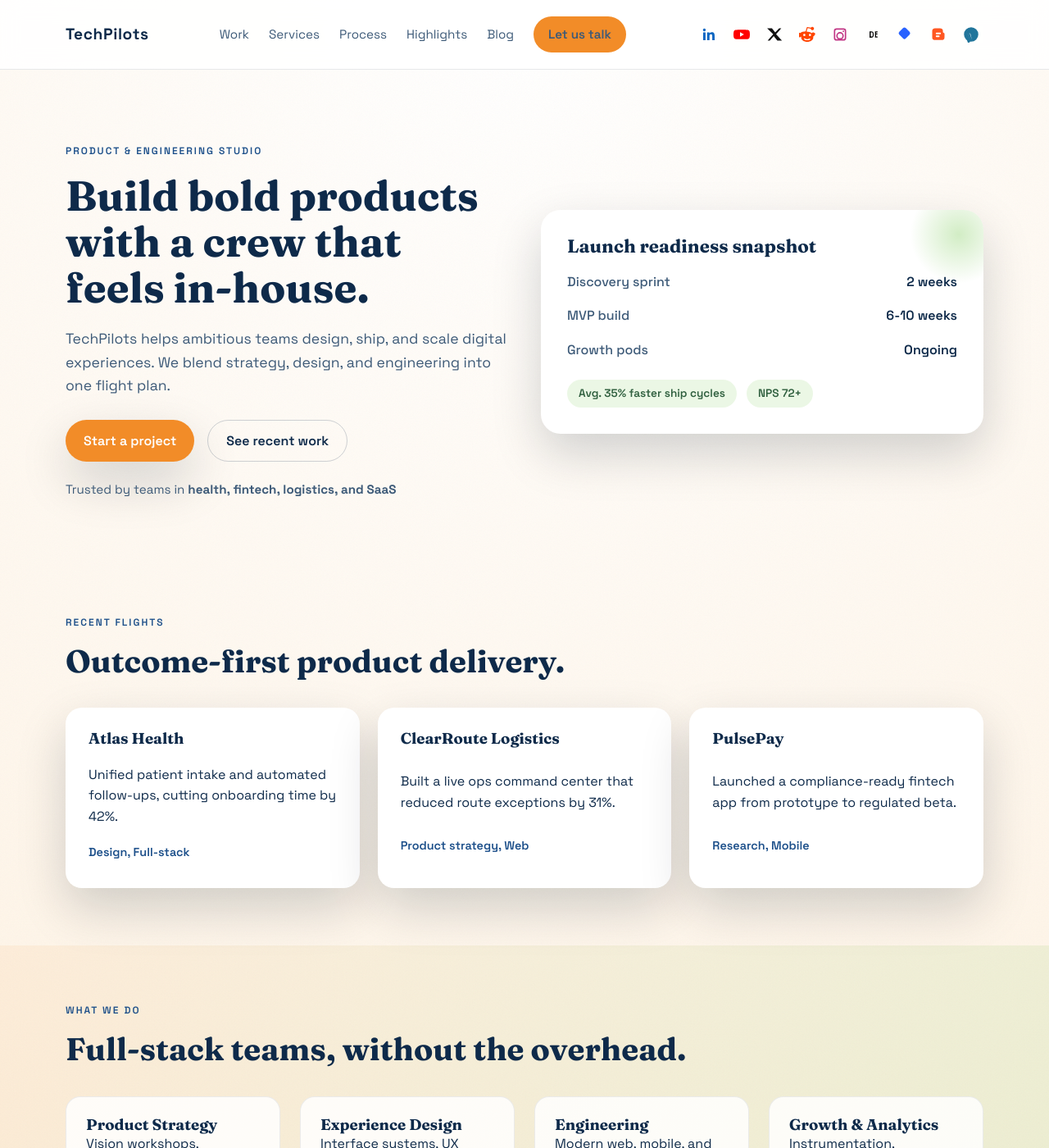
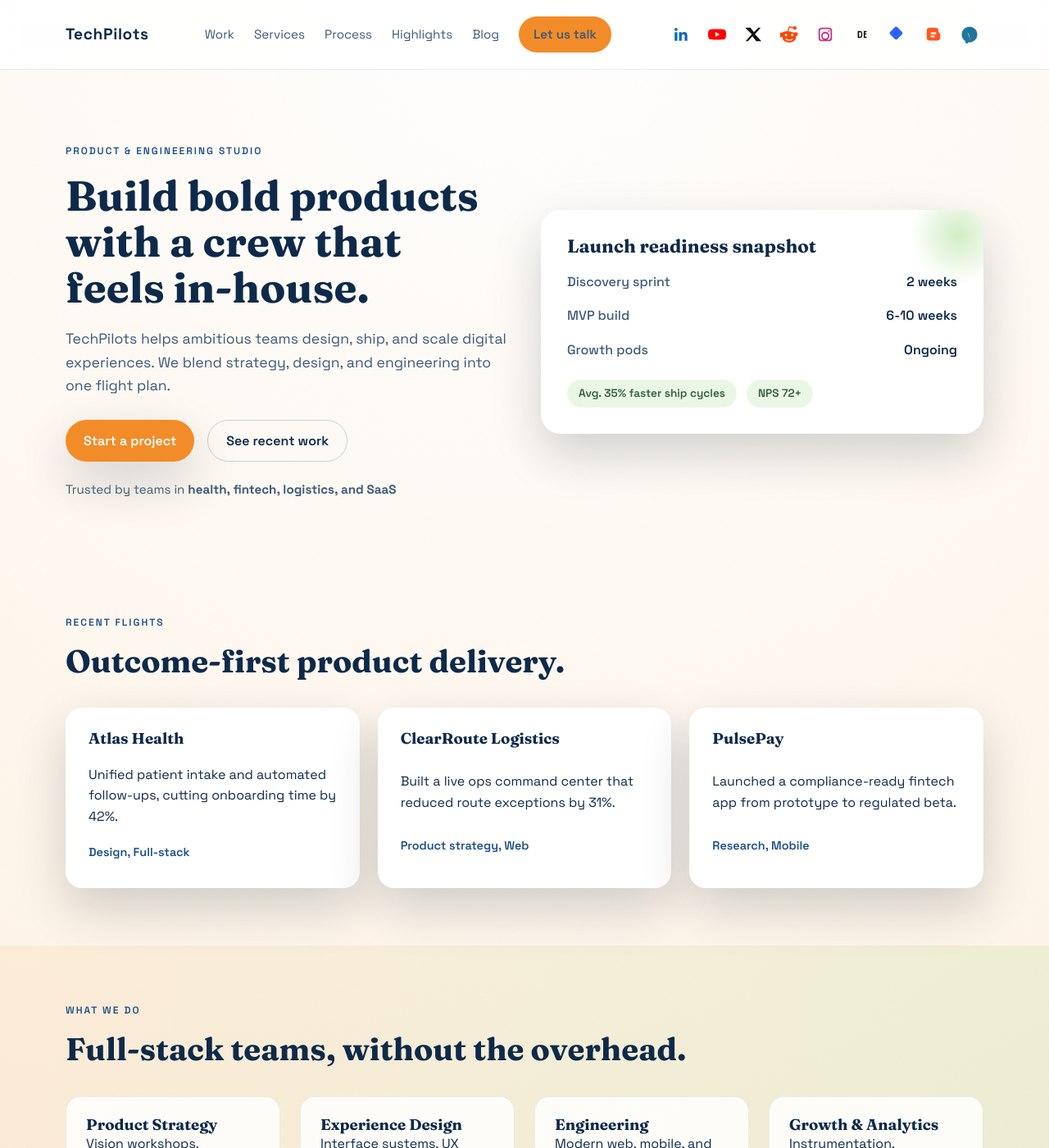
Before and after one commit to TechPilots/techpilots.github.io, a Jekyll site: the page built from index.html, in a window 1280 px wide and 1400 px high. Shown: the whole window at 82% size. Built offline with Jekyll 4.4.1, drawn with Linux system fonts in a browser that asks for light colours.

Commit message:
Increase social icon size

```diff
--- a/assets/css/styles.css
+++ b/assets/css/styles.css
@@ -89,8 +89,8 @@ a {
 }
 
 .social-link {
-  width: 30px;
-  height: 30px;
+  width: 34px;
+  height: 34px;
   border-radius: 999px;
   display: inline-flex;
   align-items: center;
@@ -106,8 +106,8 @@ a {
 }
 
 .social-link svg {
-  width: 20px;
-  height: 20px;
+  width: 22px;
+  height: 22px;
   fill: currentColor;
 }
 
```
